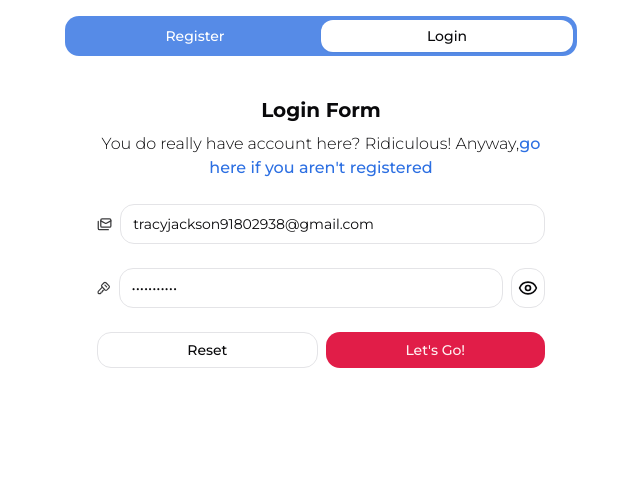
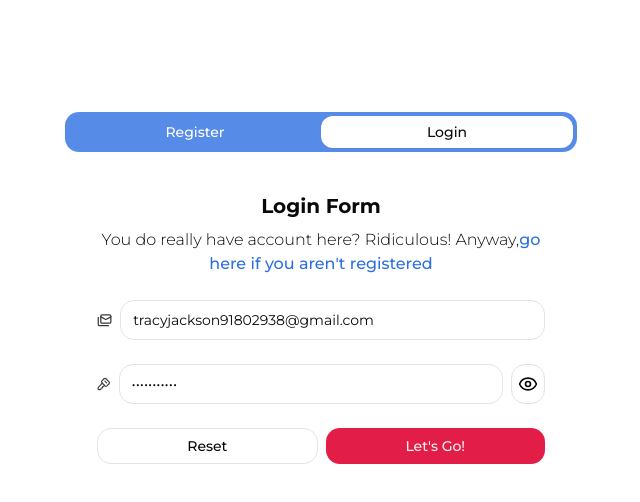
Before and after one commit to dominicpam89/showcase-01-sillyfriendsdining, a React (Vite) app: page / in a window 1280 px wide. Shown: the top 502 px of the page, without its empty margins (319-959 px from the left). Built offline with nearby package versions, Linux system fonts and the light colour scheme; no server answers.

Commit message:
update styles

```diff
--- a/src/components/AuthSelect.tsx
+++ b/src/components/AuthSelect.tsx
@@ -7,7 +7,11 @@ export default function AuthSelect() {
 	const [tab, setTab] = useState("login");
 	const onTabChange = (val: string) => setTab(val);
 	return (
-		<Tabs className="w-full max-w-lg" value={tab} onValueChange={onTabChange}>
+		<Tabs
+			className="w-full max-w-lg mt-12 md:mt-24"
+			value={tab}
+			onValueChange={onTabChange}
+		>
 			<TabsList className="w-full bg-info/80 text-info-foreground">
 				<TabsTrigger value="register" className="w-full">
 					Register
--- a/src/components/FriendsList.tsx
+++ b/src/components/FriendsList.tsx
@@ -10,7 +10,7 @@ import { ContextGlobal } from "@/lib/context/global.context";
 import FriendsListSkeleton from "./FriendsList.skeleton";
 import { FriendType } from "@/lib/definition/friends-list.type";
 import { FirestoreError } from "firebase/firestore";
-import ErrorUI from "./ErrorUI";
+import ErrorUI from "./common/ErrorUI";
 
 export default function FriendsList() {
 	const { currentUser } = useContext(ContextGlobal);
```
Also changed, not shown: src/components/common/ErrorUI.tsx (renamed from src/components/ErrorUI.tsx).
